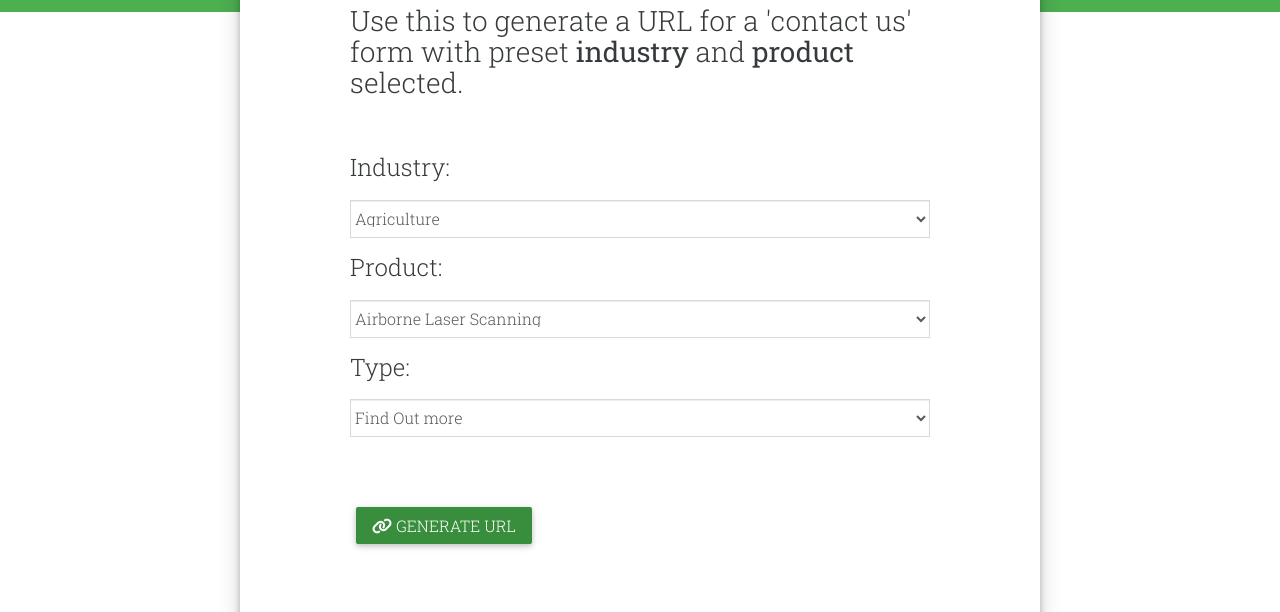
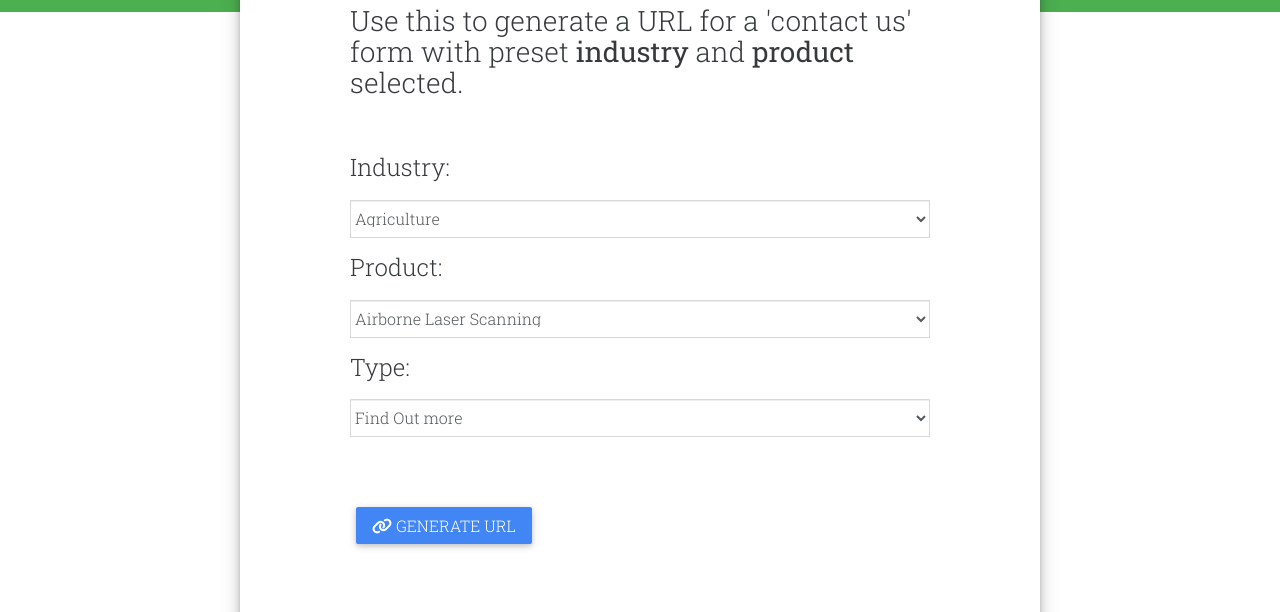
Before and after one commit to nicxcin/nicxcin.github.io, a plain HTML site: page contact.html in a window 1280 px wide. Shown: the part 188-800 px from the top of the page. Drawn offline with nearby package versions, Linux system fonts and the light colour scheme; files whose address does not match are found by name.

Commit message:
Reverted Button Color

```diff
--- a/contact.html
+++ b/contact.html
@@ -88,7 +88,7 @@
 
 						<br><br>
 
-					<button type="button" class="btn btn-green darken-4" onclick="makeLink()">
+					<button type="button" class="btn btn-primary" onclick="makeLink()">
 						<i class="fa fa-link"></i>  Generate URL
 					</button>
 				</form>
```
